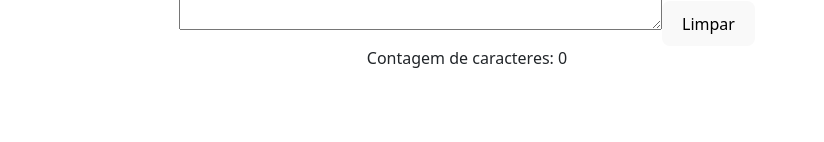
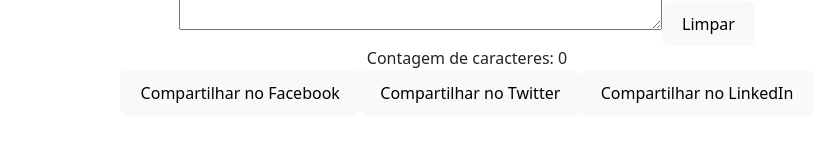
Before and after one commit to euannerocha/tres_meia_meia_code, a React (Vite) app in the folder code_tres_meia_meia/: page / in a window 1280 px wide. Shown: the part 5449-5591 px from the top of the page, without its empty margins (173-997 px from the left). Built offline with nearby package versions, Linux system fonts and the light colour scheme; no server answers.

Commit message:
botoes de compartilhamento

```diff
--- a/code_tres_meia_meia/src/pages/Home.tsx
+++ b/code_tres_meia_meia/src/pages/Home.tsx
@@ -51,6 +51,7 @@ import Saudacao from "../progresso/Marco/dia_68/dia_sessenta_e_oito";
 import ConfirmDialog from "../progresso/Marco/dia_69/dia_sessenta_e_nove";
 import CommentList from "../progresso/Marco/dia_70/dia_setenta";
 import CharacterCounter from "../progresso/Marco/dia_71/dia_setenta_e_um";
+import SocialShareButtons from "../progresso/Marco/dia_72/dia_setenta_e_dois";
 
 // import InteractiveMap from "../progresso/Marco/dia_66/dia_sessenta_e_seis";
 // import BarChart from "./progresso/Fevereiro/dia_37/dia_trinta_e_sete";
@@ -134,6 +135,9 @@ function Home() {
   //   { latitude: 51.505, longitude: -0.09, name: "London" },
   //   { latitude: 40.7128, longitude: -74.006, name: "New York" },
   // ];
+
+  const title = "";
+  const url = "";
 
   return (
     <div id="root">
@@ -228,6 +232,7 @@ function Home() {
       />
       <CommentList />
       <CharacterCounter />
+      <SocialShareButtons url={url} title={title} />
     </div>
   );
 }
--- /dev/null
+++ b/code_tres_meia_meia/src/progresso/Marco/dia_72/dia_setenta_e_dois.tsx
@@ -0,0 +1,46 @@
+import React from "react";
+
+interface SocialShareButtonsProps {
+  url: string;
+  title: string;
+}
+
+const SocialShareButtons: React.FC<SocialShareButtonsProps> = ({
+  url,
+  title,
+}) => {
+  const shareOnFacebook = () => {
+    window.open(
+      `https://www.facebook.com/sharer/sharer.php?u=${encodeURIComponent(url)}`,
+      "_blank"
+    );
+  };
+
+  const shareOnTwitter = () => {
+    window.open(
+      `https://twitter.com/intent/tweet?url=${encodeURIComponent(
+        url
+      )}&text=${encodeURIComponent(title)}`,
+      "_blank"
+    );
+  };
+
+  const shareOnLinkedIn = () => {
+    window.open(
+      `https://www.linkedin.com/shareArticle?url=${encodeURIComponent(
+        url
+      )}&title=${encodeURIComponent(title)}`,
+      "_blank"
+    );
+  };
+
+  return (
+    <div>
+      <button onClick={shareOnFacebook}>Compartilhar no Facebook</button>
+      <button onClick={shareOnTwitter}>Compartilhar no Twitter</button>
+      <button onClick={shareOnLinkedIn}>Compartilhar no LinkedIn</button>
+    </div>
+  );
+};
+
+export default SocialShareButtons;
```
